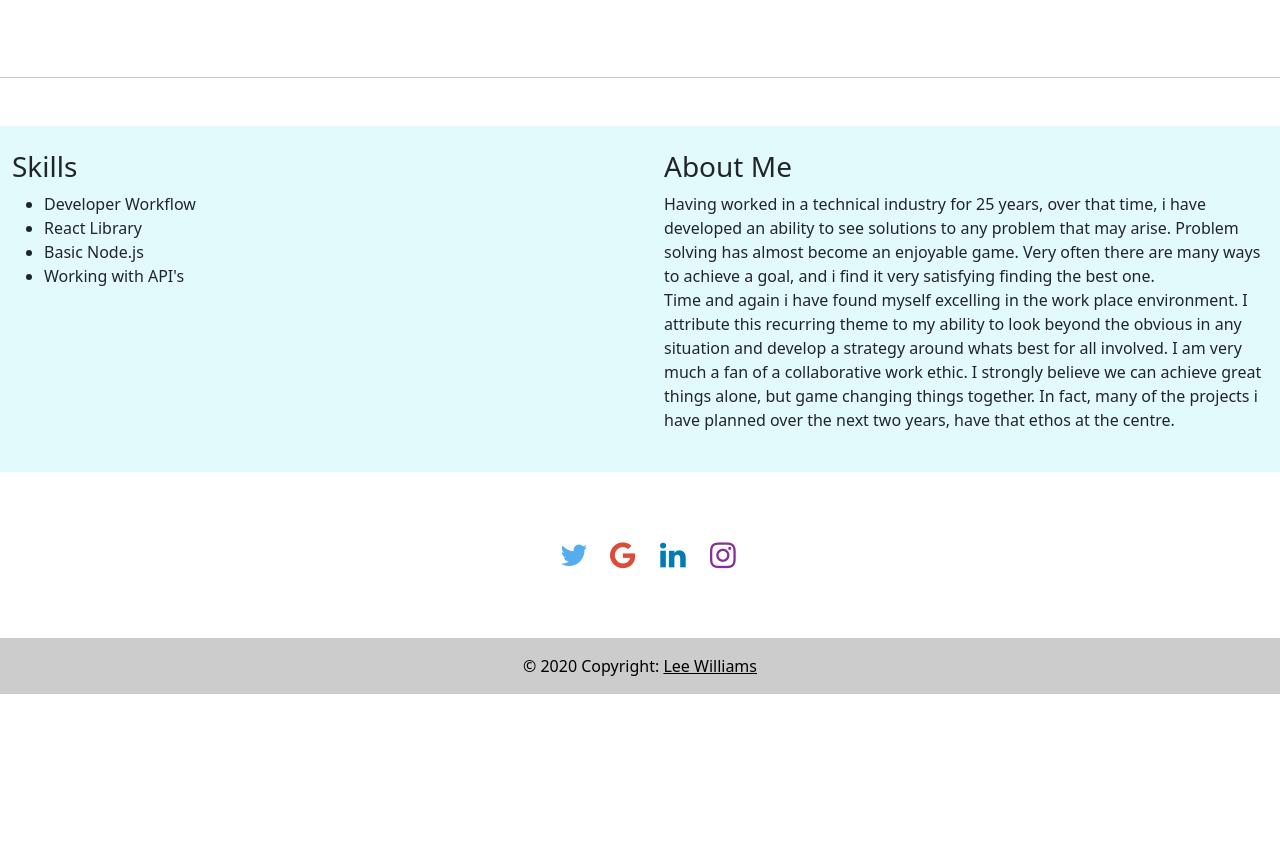
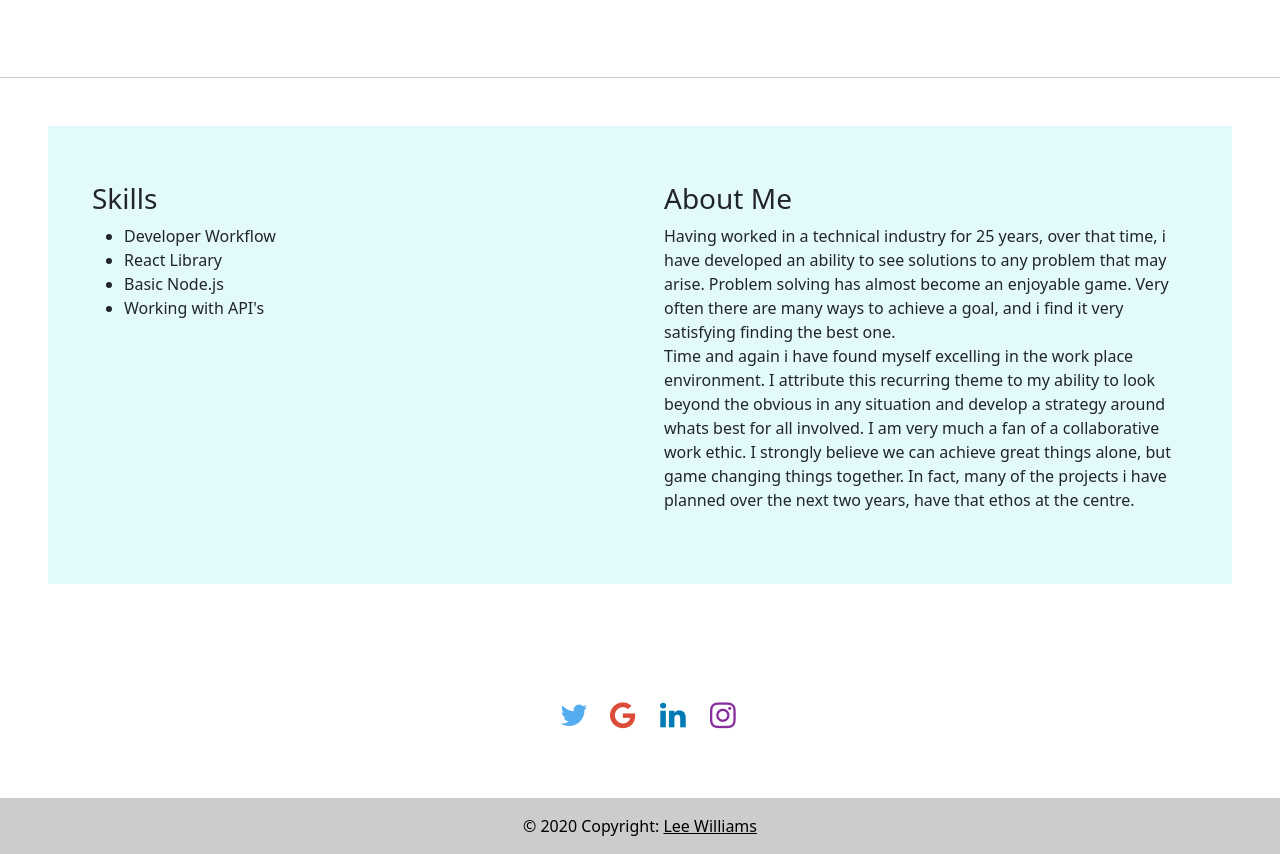
Before and after one commit to Lee-jr-81/bootstrap-portfolio, a plain HTML site: page index.html in a window 1280 px wide. Shown: the part 1193-2047 px from the top of the page. Before the commit the page ends 1887 px from the top, so only its background shows below. Drawn offline with nearby package versions, Linux system fonts and the light colour scheme.

Commit message:
Fixed an issue with padding

```diff
--- a/css/styles.css
+++ b/css/styles.css
@@ -91,6 +91,11 @@ h2 {
 
 .about {
   background-color: #e3fafc;
+  padding: 2rem;
+}
+
+.about_space {
+  margin: 3rem;
 }
 
 .fa {
--- a/index.html
+++ b/index.html
@@ -153,7 +153,7 @@
       <hr class="my-5" />
 
       <!-------------------------    ABOUT ME   ------------->
-      <div class="about" id="about">
+      <div class="about about_space" id="about">
         <div class="row">
           <div
             class="col-lg-6 d-flex align-items-flex-start justify-content-flex-start p-4"
```
